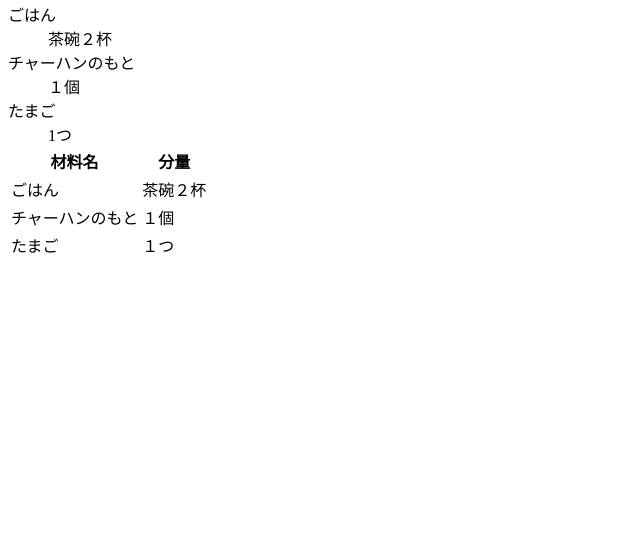
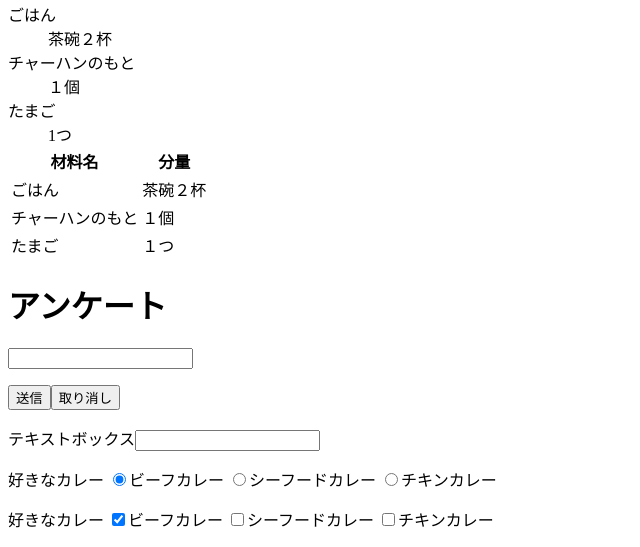
Before and after one commit to miraishinohara/2016web1-5, a plain HTML site: page index.html in a window 1280 px wide. Shown: the part 586-1133 px from the top of the page, without its empty margins (0-640 px from the left). Before the commit the page ends 862 px from the top, so only its background shows below. Drawn offline with Linux system fonts and the light colour scheme.

Commit message:
Update index.html

```diff
--- a/index.html
+++ b/index.html
@@ -31,5 +31,24 @@
            <tr><td>チャーハンのもと</td><td>１個</td></tr>
            <tr><td>たまご</td><td>１つ</td></tr>
       </table>
+      <h1>アンケート</h1>
+      <form id="top" action="#" method="post">
+            <p><input type="text" name="input1"></p>
+            <p><input type="submit" value="送信"><input type="reset" value="取り消し"></p>
+      </form>
+      <form id="top" action="#" method="post">
+            <p>テキストボックス<input type="text"   name="input1"></p>
+      </form>
+      <p>好きなカレー
+          <input type="radio" name="input11" value="beef" checked>ビーフカレー
+          <input type="radio" name="input11" value="seafood">シーフードカレー
+          <input type="radio" name="input11" value="chicken">チキンカレー
+      </p>
+      <p>好きなカレー
+          <input type="checkbox" name="input11" value="beef" checked>ビーフカレー
+          <input type="checkbox" name="input11" value="seafood">シーフードカレー
+          <input type="checkbox" name="input11" value="chicken">チキンカレー
+      </p>
+
       </body>
   </html>
```
